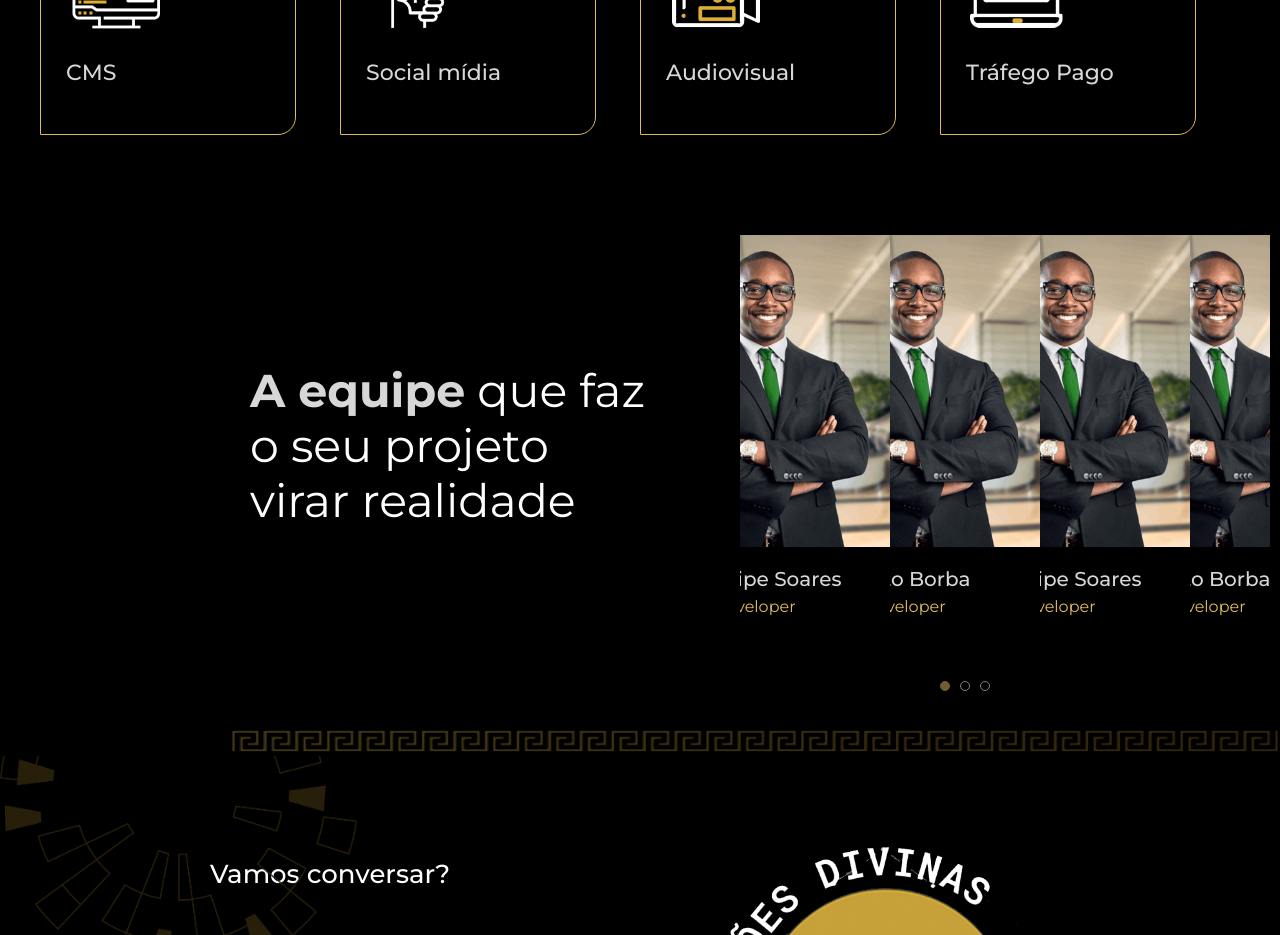
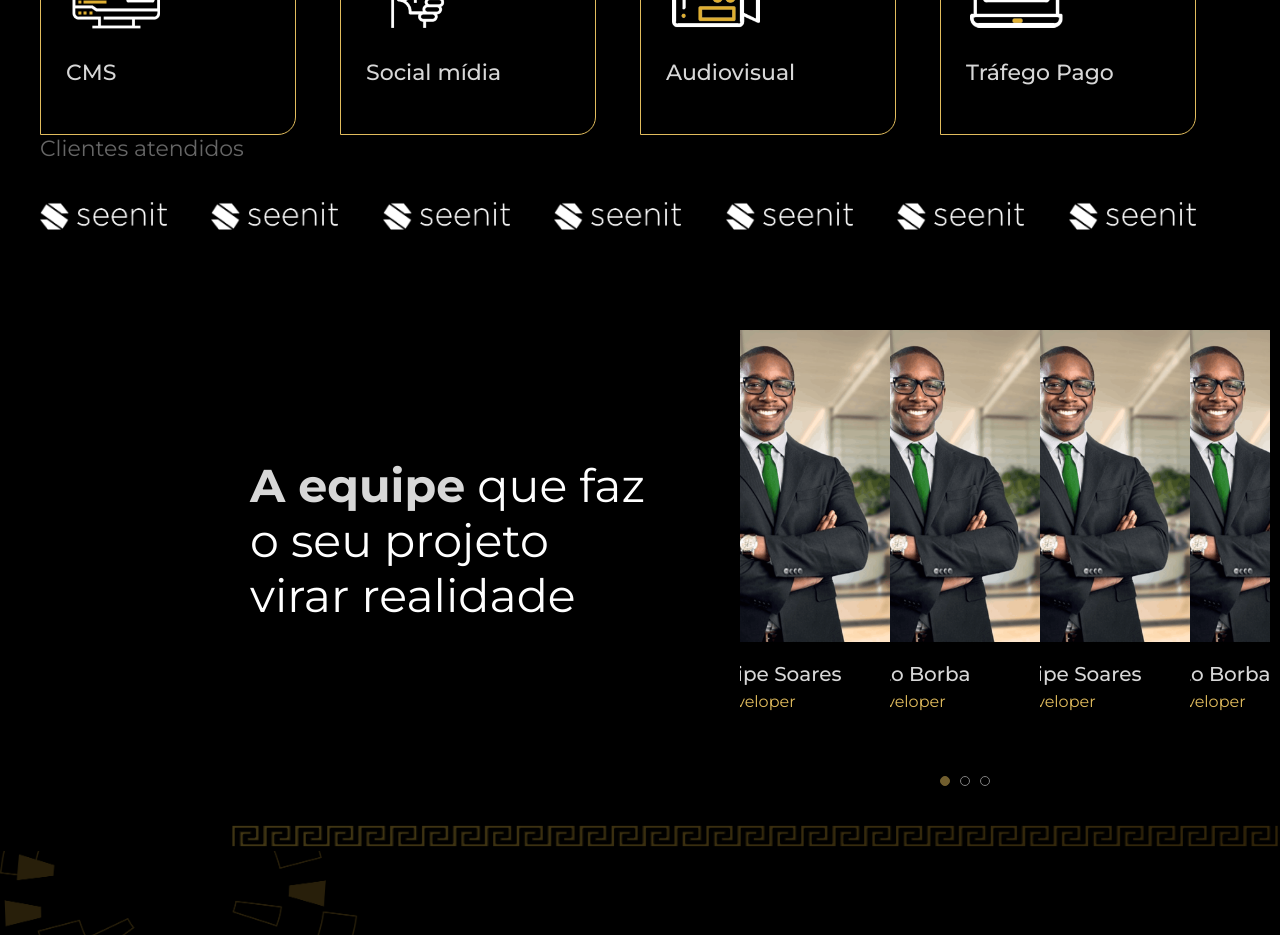
Before and after one commit to flpsoares/hermes-solution, a Next.js app: page / in a window 1280 px wide. Shown: the part 2420-3355 px from the top of the page. Built offline with nearby package versions, Linux system fonts and the light colour scheme.

Commit message:
feat: created customers served

```diff
--- /dev/null
+++ b/src/components/layout/CustomersServed/index.tsx
@@ -0,0 +1,21 @@
+import { GlobalContainer } from '../../../styles/container'
+import { Container, ErasedTitle, Image, Grid } from './style'
+
+export const CustomersServed: React.FC = () => {
+  return (
+    <Container>
+      <GlobalContainer>
+        <ErasedTitle>Clientes atendidos</ErasedTitle>
+        <Grid>
+          <Image src="./assets/customers/customer-1.png" alt="customer" />
+          <Image src="./assets/customers/customer-1.png" alt="customer" />
+          <Image src="./assets/customers/customer-1.png" alt="customer" />
+          <Image src="./assets/customers/customer-1.png" alt="customer" />
+          <Image src="./assets/customers/customer-1.png" alt="customer" />
+          <Image src="./assets/customers/customer-1.png" alt="customer" />
+          <Image src="./assets/customers/customer-1.png" alt="customer" />
+        </Grid>
+      </GlobalContainer>
+    </Container>
+  )
+}
--- /dev/null
+++ b/src/components/layout/CustomersServed/style.ts
@@ -0,0 +1,21 @@
+import styled from 'styled-components'
+
+export const Container = styled.div``
+
+export const ErasedTitle = styled.h1`
+  font-size: 2.2rem;
+  color: rgba(255, 255, 255, 0.4);
+  font-weight: 400;
+`
+
+export const Grid = styled.div`
+  display: grid;
+  grid-template-columns: repeat(7, 1fr);
+  grid-template-rows: 1fr;
+  margin-top: 4rem;
+`
+
+export const Image = styled.img`
+  width: 127px;
+  height: 28px;
+`
--- a/src/pages/index.tsx
+++ b/src/pages/index.tsx
@@ -1,6 +1,7 @@
 import styled from 'styled-components'
 import { Banner } from '../components/layout/Banner'
 import { CompanyNumbers } from '../components/layout/CompanyNumbers'
+import { CustomersServed } from '../components/layout/CustomersServed'
 import { Footer } from '../components/layout/Footer'
 import { Header } from '../components/layout/Header'
 import { LetsTalk } from '../components/layout/LetsTalk'
@@ -33,6 +34,7 @@ export default function Home() {
       <BodyWrapper>
         <CompanyNumbers />
         <ServicesPerformed />
+        <CustomersServed />
         <Team />
         <LetsTalk />
       </BodyWrapper>
```
Also changed, not shown: public/assets/customers/customer-1.png (added).
